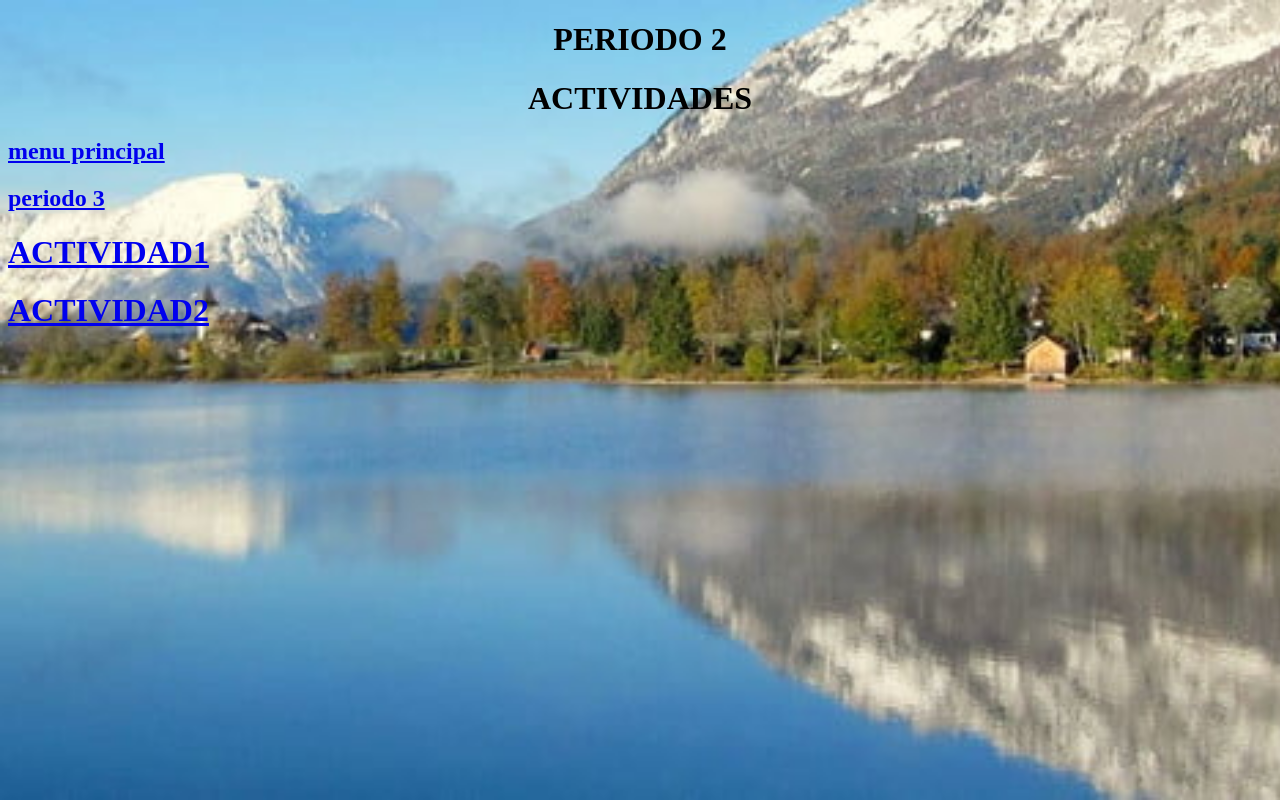
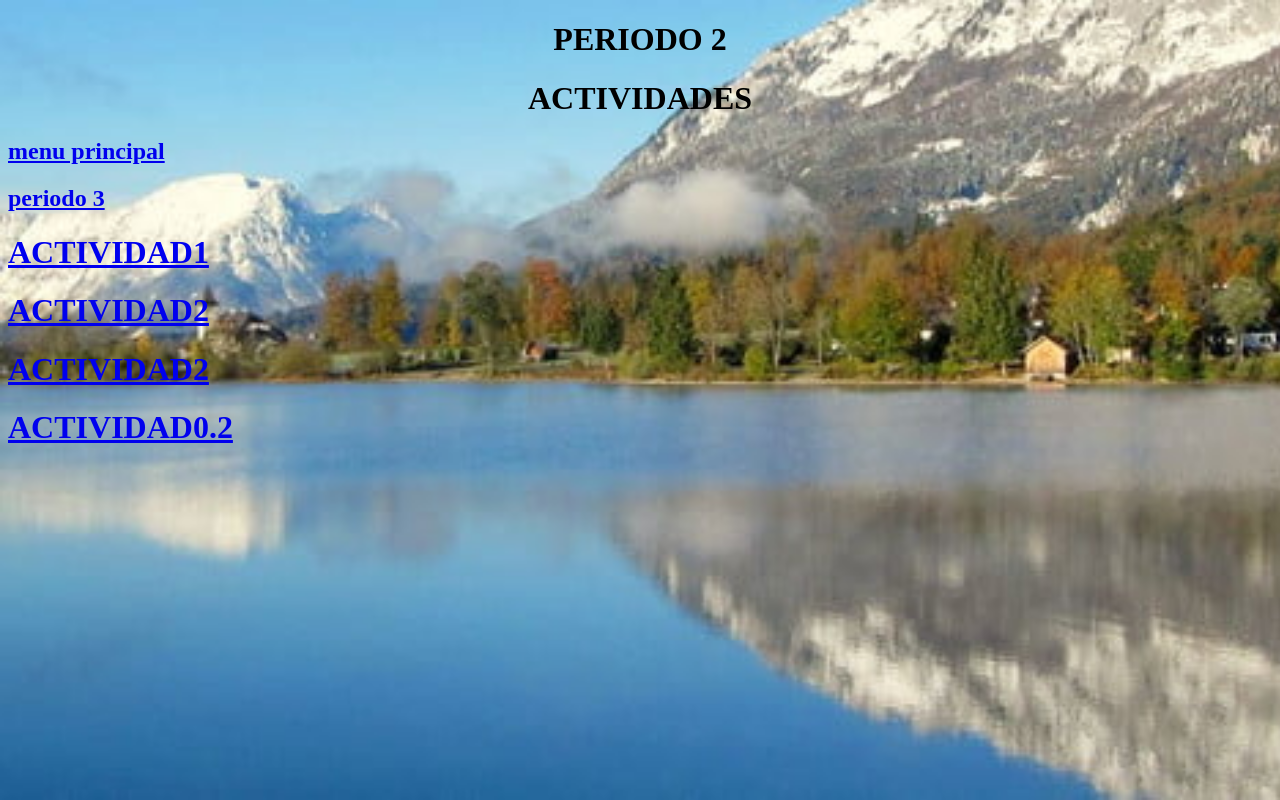
Before and after one commit to juanjosebustamantemolina/juan25, a plain HTML site: page neo3.html in a window 1280 px wide. Drawn offline with Linux system fonts and the light colour scheme.

Commit message:
Update neo3.html

```diff
--- a/neo3.html
+++ b/neo3.html
@@ -10,6 +10,8 @@
 <a href="neo4.html"><h2>periodo 3</h2></a>
 <body background="juanjose2.jpg" style="background-size: 1369px 800px">
 	<a href=" https://juanjosebustamantemolina.github.io/p21cv1/"><h1>ACTIVIDAD1</h1></a>
-	<a href="https://juanjosebustamantemolina.github.io/actividad2/"><h1>ACTIVIDAD2</h1></a>
+	<a href="https://juanjosebustamantemolina.github.io/actividad2/"><h1>ACTIVIDAD2</h1></	<a href="https://juanjosebustamantemolina.github.io/actividad2/"><h1>ACTIVIDAD2</h1></a>
+	<a href="https://juanjosebustamantemolina.github.io/actividad2/"><h1>ACTIVIDAD0.2</h1></a>
+
 </body>
 </html>
```
